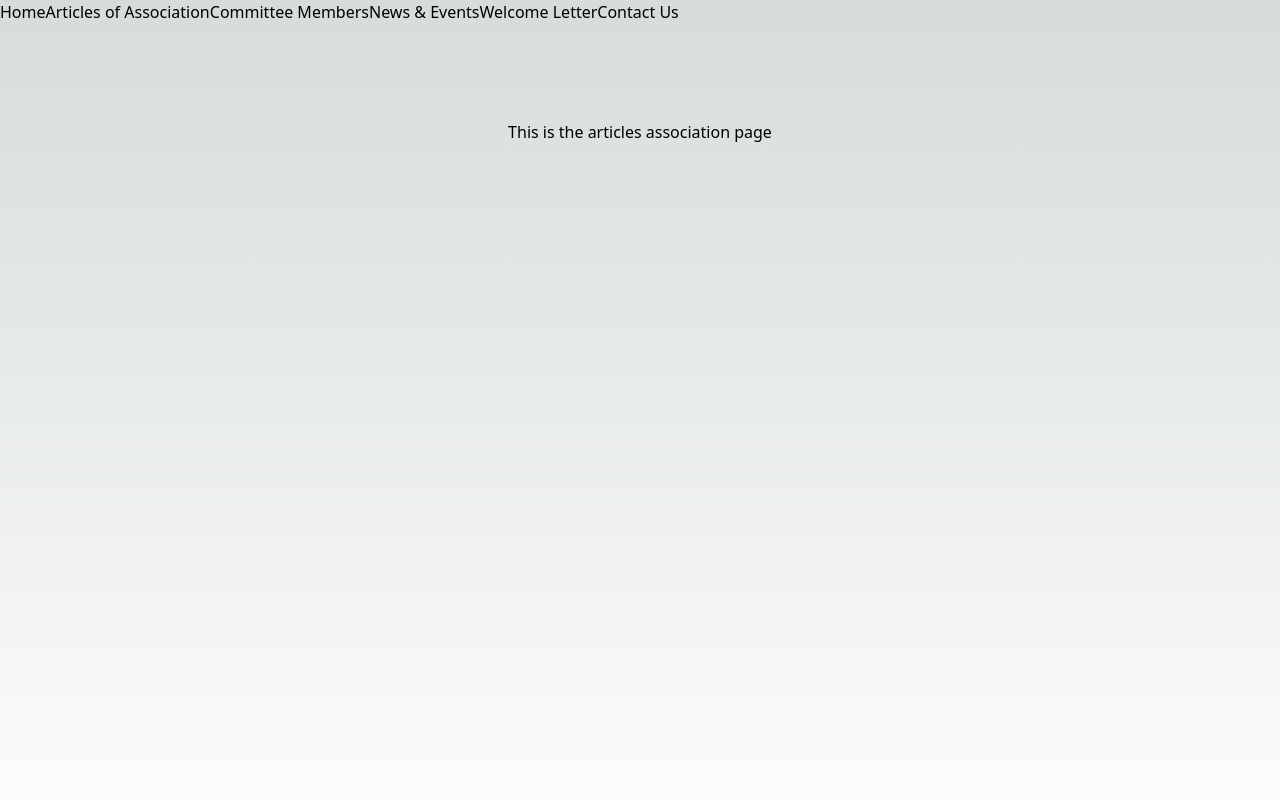
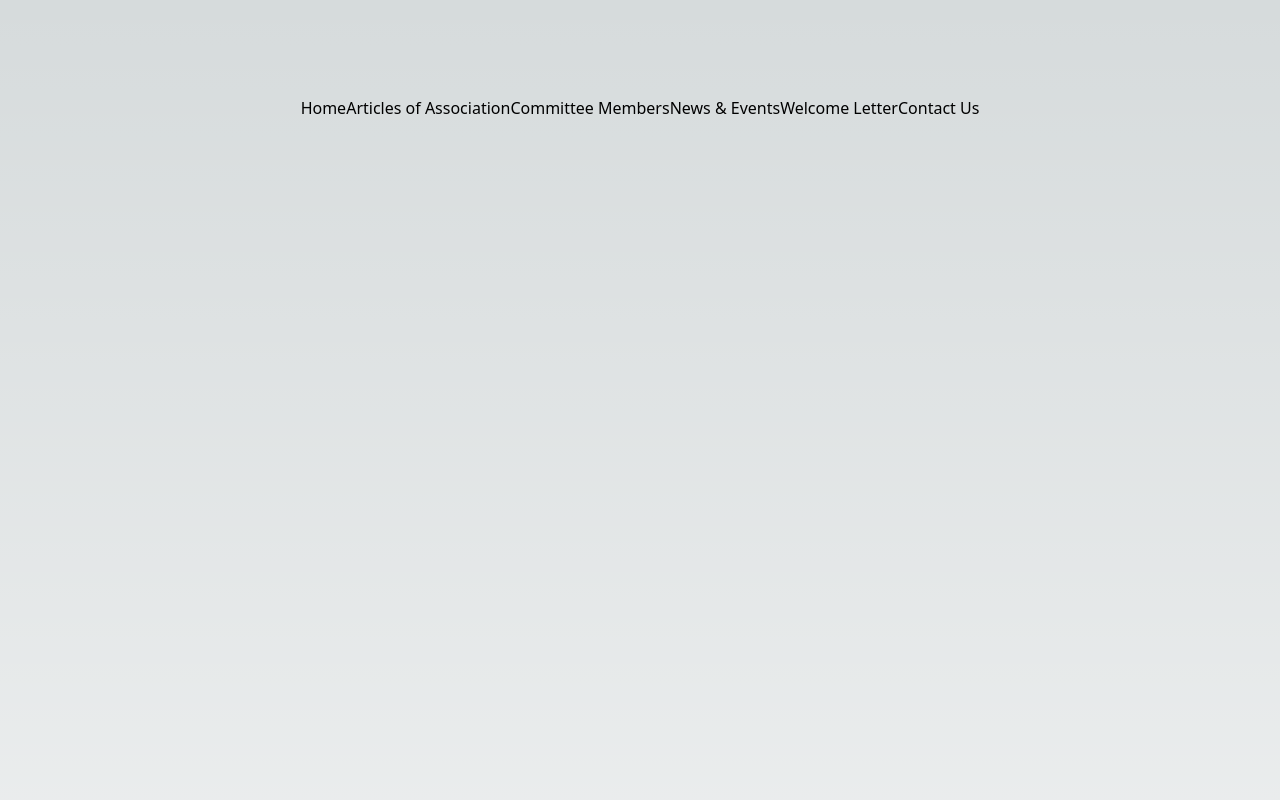
Before and after one commit to digel4/Sherwood-Residents-Association-Page, a Next.js app: page /articles-of-association in a window 1280 px wide. Shown: the top 800 px of the page. Built offline with nearby package versions, Linux system fonts and the light colour scheme; no server answers.

Commit message:
center nav

```diff
--- a/src/app/partials/NavBar.tsx
+++ b/src/app/partials/NavBar.tsx
@@ -1,8 +1,9 @@
+'use client'
 import Link from 'next/link';
 
 export default function NavBar() {
   return (
-      <section>
+      <section className="flex min-h-screen flex-col items-center justify-between p-24">
         <ul>
           <li>
             <Link href="/">Home</Link>
```
